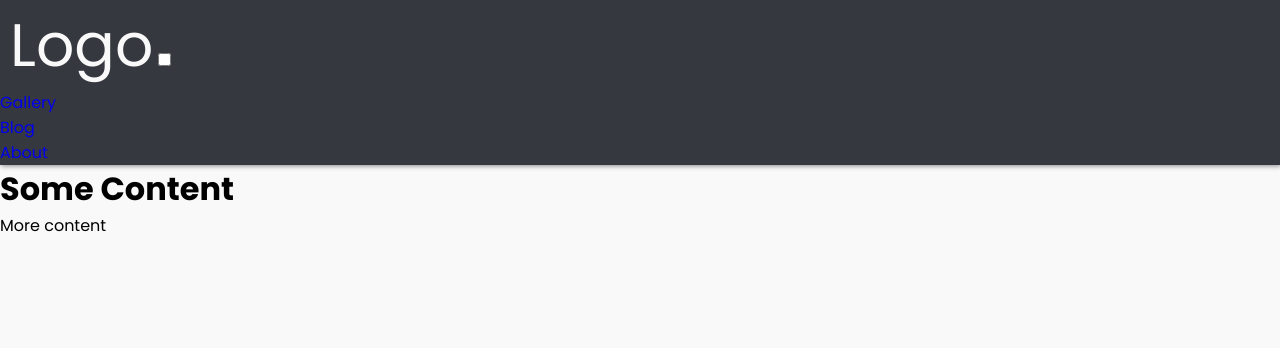
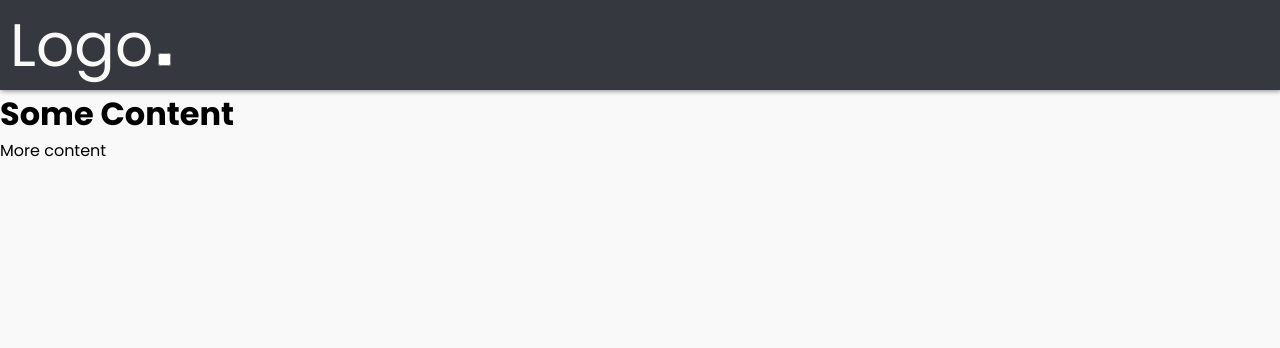
Before and after one commit to WMCharles/DairyBusiness, a plain HTML site: page index.html in a window 1280 px wide. Drawn offline with Linux system fonts and the light colour scheme.

Commit message:
add navigation menu styles

```diff
--- a/css/style.css
+++ b/css/style.css
@@ -39,3 +39,27 @@ header {
     font-size: 60px;
     margin-left: 10px;
 }
+
+.nav {
+    width: 100%;
+    height: 100%;
+    position: fixed;
+    background-color: var(--black);
+    overflow: hidden;
+}
+
+.menu a {
+    display: block;
+    padding: 30px;
+    color: var(--white);
+}
+
+.menu a:hover {
+    background-color: var(--grey);
+}
+
+/* hide menu items until clicked */
+.nav {
+    max-height: 0;
+    transition: max-height .5s ease-out;
+}
```
